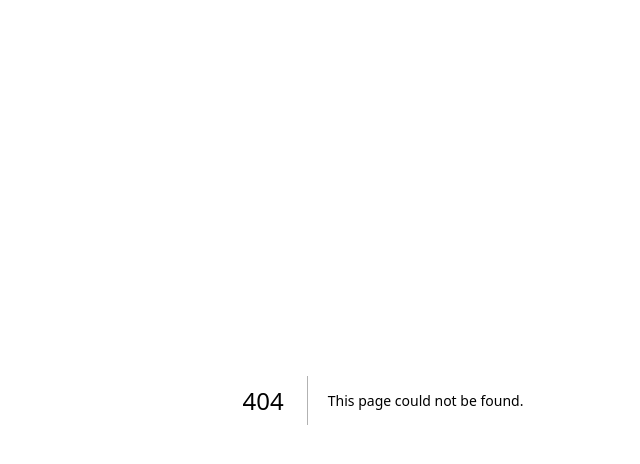
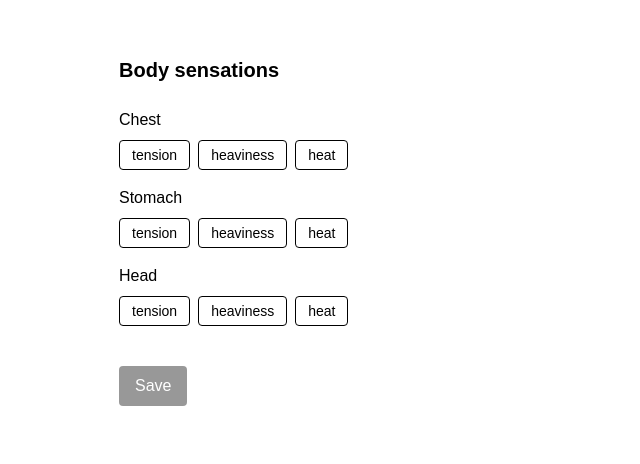
Before and after one commit to and27/emotion-trace, a Next.js app: page /create in a window 1280 px wide. Before the commit this address had no page. Shown: the top 464 px of the page, without its empty margins (257-897 px from the left). Built offline with nearby package versions, Linux system fonts and the light colour scheme.

Commit message:
feat(ui): add body sensation creation screen and basic styling

```diff
--- /dev/null
+++ b/src/app/(app)/create/page.tsx
@@ -0,0 +1,5 @@
+import { CreateBodySensationsScreen } from "@/src/ui/screens/CreateBodySensationsScreen";
+
+export default function CreatePage() {
+  return <CreateBodySensationsScreen />;
+}
--- /dev/null
+++ b/src/app/page.tsx
@@ -0,0 +1,5 @@
+import { EntriesListScreen } from "../ui/screens/EntriesListScreen";
+
+export default function HomePage() {
+  return <EntriesListScreen />;
+}
--- /dev/null
+++ b/src/ui/screens/CreateBodySensationsScreen.tsx
@@ -0,0 +1,75 @@
+"use client";
+
+import { useState } from "react";
+import { createAndSaveEmotionalEntry } from "../../application/use-cases/createAndSaveEmotionalEntry";
+import { DexieEmotionalEntryRepository } from "../../persistence/indexeddb/DexieEmotionalEntryRepository";
+
+const BODY_AREAS = ["chest", "stomach", "head"] as const;
+const SENSATIONS = ["tension", "heaviness", "heat"] as const;
+
+export function CreateBodySensationsScreen() {
+  const [selected, setSelected] = useState<
+    { bodyArea: string; sensation: string }[]
+  >([]);
+
+  function addSensation(bodyArea: string, sensation: string) {
+    setSelected((prev) => [
+      ...prev.filter((s) => s.bodyArea !== bodyArea),
+      { bodyArea, sensation },
+    ]);
+  }
+
+  async function save() {
+    const repo = new DexieEmotionalEntryRepository();
+
+    await createAndSaveEmotionalEntry(
+      {
+        emotions: [],
+        contexts: [],
+        bodySensations: selected as any,
+      },
+      repo
+    );
+
+    alert("Saved!");
+  }
+
+  return (
+    <div className="p-6 max-w-xl mx-auto">
+      <h1 className="text-xl font-semibold mb-6">Body sensations</h1>
+
+      {BODY_AREAS.map((area) => (
+        <div key={area} className="mb-4">
+          <div className="font-medium mb-2 capitalize">{area}</div>
+
+          <div className="flex gap-2">
+            {SENSATIONS.map((s) => {
+              const isSelected = selected.some(
+                (x) => x.bodyArea === area && x.sensation === s
+              );
+
+              return (
+                <button
+                  key={s}
+                  onClick={() => addSensation(area, s)}
+                  className={`px-3 py-1 rounded border text-sm
+                ${isSelected ? "bg-black text-white" : "hover:bg-gray-100"}`}
+                >
+                  {s}
+                </button>
+              );
+            })}
+          </div>
+        </div>
+      ))}
+
+      <button
+        disabled={selected.length === 0}
+        onClick={save}
+        className="mt-6 px-4 py-2 bg-black text-white rounded disabled:opacity-40"
+      >
+        Save
+      </button>
+    </div>
+  );
+}
--- a/src/ui/screens/EntriesListScreen.tsx
+++ b/src/ui/screens/EntriesListScreen.tsx
@@ -1,3 +1,5 @@
+"use client";
+
 import { useEffect, useState } from "react";
 import { EmotionalEntry } from "../../domain/entry/EmotionalEntry";
 import { DexieEmotionalEntryRepository } from "../../persistence/indexeddb/DexieEmotionalEntryRepository";
@@ -9,29 +11,32 @@ export function EntriesListScreen() {
 
   useEffect(() => {
     const repo = new DexieEmotionalEntryRepository();
-
     getAllEmotionalEntries(repo).then((result) => {
       setEntries(result);
       setLoading(false);
     });
   }, []);
 
-  if (loading) return <p>Loading…</p>;
+  if (loading) return <p className="p-4">Loading…</p>;
 
   return (
-    <div>
-      <h1>Emotional Entries</h1>
+    <div className="p-6 max-w-xl mx-auto">
+      <h1 className="text-xl font-semibold mb-4">Emotional Entries</h1>
 
-      {entries.length === 0 && <p>No entries yet</p>}
+      {entries.length === 0 && <p className="text-gray-500">No entries yet</p>}
 
-      <ul>
+      <ul className="space-y-4">
         {entries.map((entry) => (
-          <li key={entry.id}>
-            <strong>{new Date(entry.createdAt).toLocaleString()}</strong>
-            <ul>
+          <li key={entry.id} className="border rounded-lg p-4">
+            <div className="text-sm text-gray-500 mb-2">
+              {new Date(entry.createdAt).toLocaleString()}
+            </div>
+
+            <ul className="space-y-1">
               {entry.bodySensations.map((bs, i) => (
-                <li key={i}>
-                  {bs.sensation} — {bs.bodyArea}
+                <li key={i} className="text-sm">
+                  {bs.sensation} —{" "}
+                  <span className="text-gray-500">{bs.bodyArea}</span>
                 </li>
               ))}
             </ul>
```
